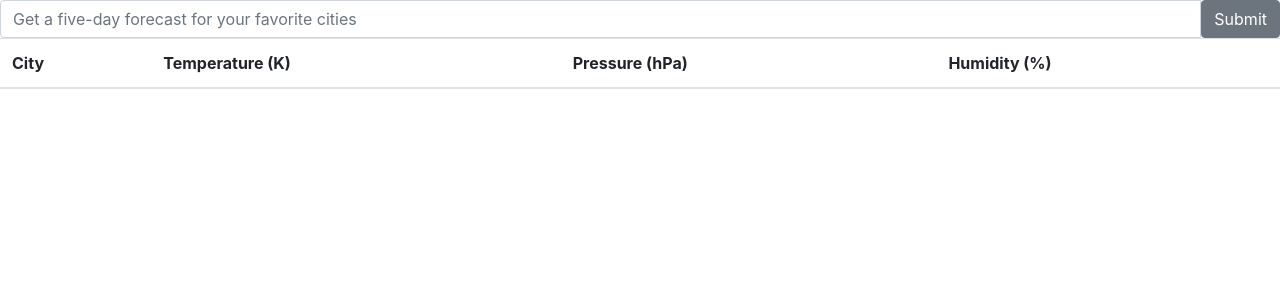
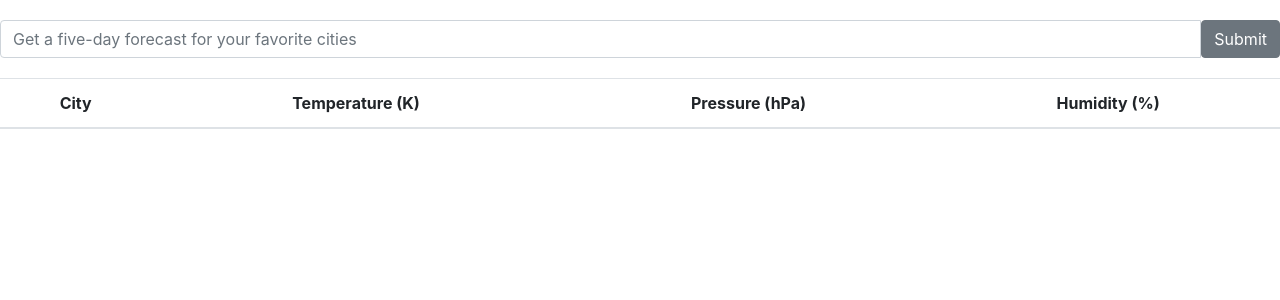
Before and after one commit to brooksmarka/weather-cra, a React (Create React App) app: page / in a window 1280 px wide. Shown: the top 300 px of the page. Built offline with nearby package versions, Linux system fonts and the light colour scheme.

Commit message:
added styling and update to README

```diff
--- a/public/index.html
+++ b/public/index.html
@@ -6,6 +6,7 @@
   <meta name="viewport" content="width=device-width, initial-scale=1, shrink-to-fit=no">
   <link href="https://stackpath.bootstrapcdn.com/bootstrap/4.1.1/css/bootstrap.min.css" rel="stylesheet" integrity="sha384-WskhaSGFgHYWDcbwN70/dfYBj47jz9qbsMId/iRN3ewGhXQFZCSftd1LZCfmhktB"
     crossorigin="anonymous">
+  <link rel="stylesheet" href="./style.css">
   <meta name="theme-color" content="#000000">
   <!--
       manifest.json provides metadata used when your web app is added to the
--- /dev/null
+++ b/public/style.css
@@ -0,0 +1,19 @@
+td,
+th {
+  vertical-align: middle !important;
+  text-align: center !important;
+}
+
+.input-group {
+  margin: 20px 0px;
+}
+
+svg {
+  height: 150px;
+}
+
+td:first-of-type,
+td:first-of-type > div {
+  height: 200px;
+  width: 250px;
+}
--- a/src/components/weather_list.js
+++ b/src/components/weather_list.js
@@ -2,7 +2,6 @@ import React, { Component } from "react";
 import PropTypes from "prop-types";
 import { connect } from "react-redux";
 import Chart from "./chart";
-import _ from "lodash";
 
 class WeatherList extends Component {
   static propTypes = { weather: PropTypes.array };
```
Also changed, not shown: 1 other file (tests, documents, lock files or other folders).
